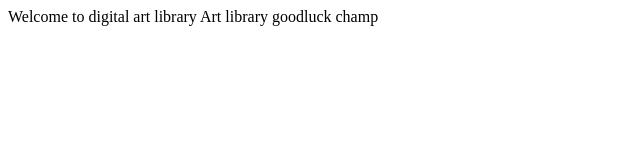
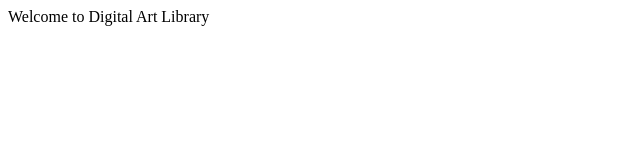
Before and after one commit to Scarcapone/basic, a plain HTML site: page index.html in a window 1280 px wide. Shown: the whole page, without its empty margins (0-640 px from the left). Drawn offline with Linux system fonts and the light colour scheme.

Commit message:
updated index file

```diff
--- a/index.html
+++ b/index.html
@@ -1,9 +1,13 @@
-<html>
+<!DOCTYPE html>
+<html lang="en">
+<head>
+  <meta charset="UTF-8">
+  <meta http-equiv="X-UA-Compatible" content="IE=edge">
+  <meta name="viewport" content="width=device-width, initial-scale=1.0">
+  <title>Document</title>
+</head>
+<body>
+  Welcome to Digital Art Library
 
-  Welcome to digital art library
-
-  Art library
-
-  goodluck champ
-
+</body>
 </html>
```
